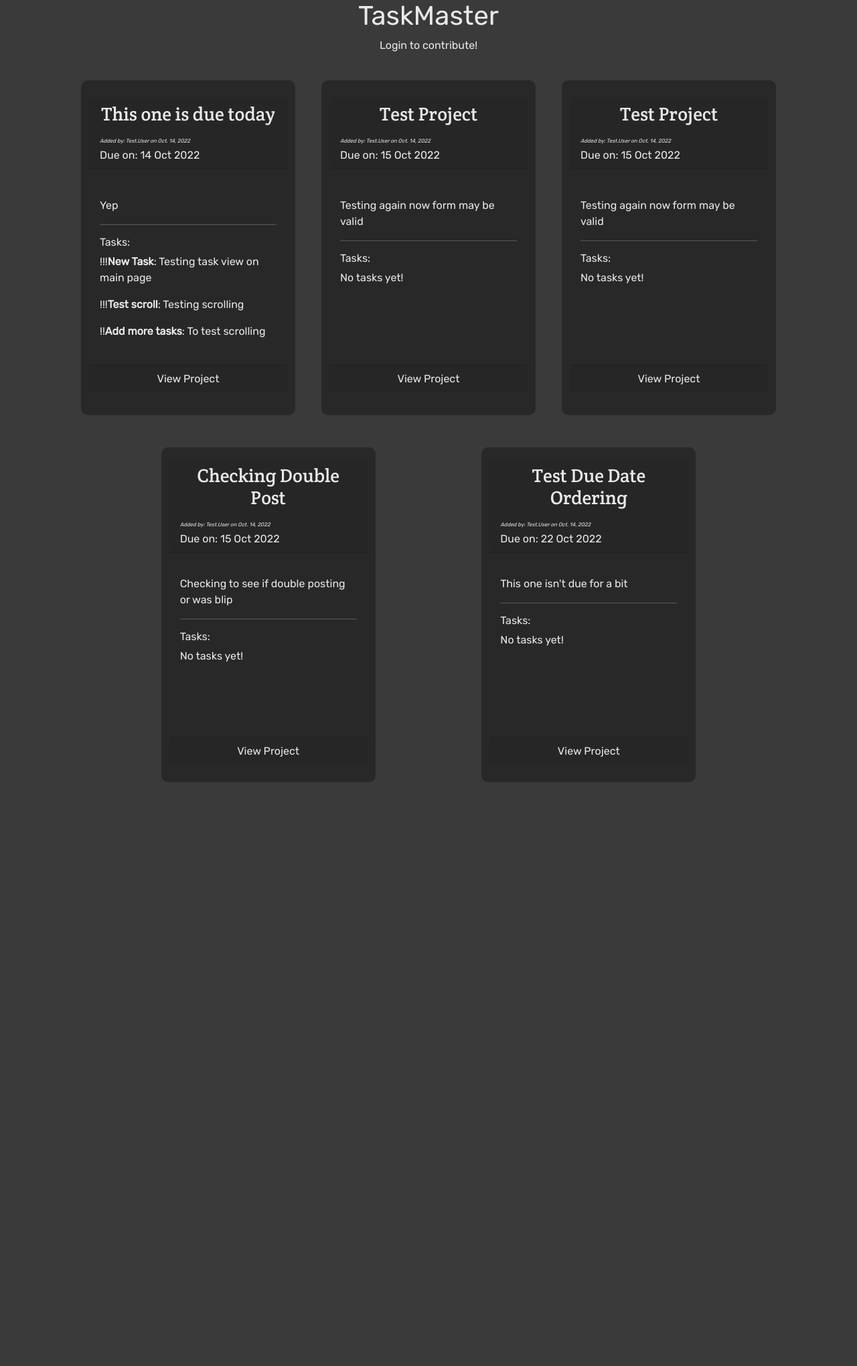
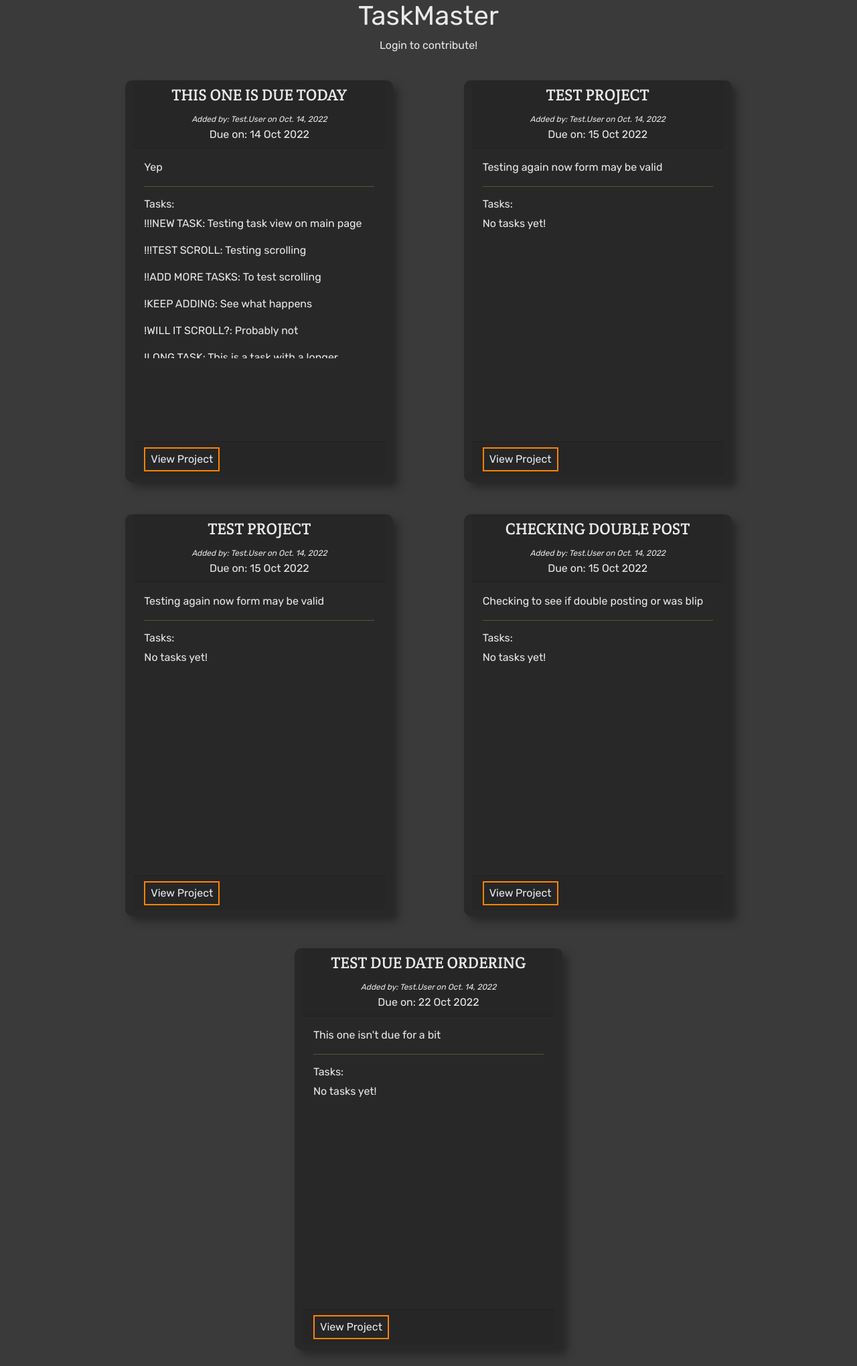
Before and after one commit to SJECollins/taskmaster, a Django app: page / in a window 1280 px wide. Shown: the part 24-2064 px from the top of the page at 67% size. Before the commit the page ends 1192 px from the top, so only its background shows below. Run offline with Django 3.2, Linux system fonts and the light colour scheme; data comes from the database, SQL or seed files in the repository; both versions use the stored data as it was after the commit; some libraries are stand-ins or nearby versions.

Commit message:
Continue styling

```diff
--- a/static/css/style.css
+++ b/static/css/style.css
@@ -25,25 +25,44 @@ body {
 
 /* Card Styling */
 
+hr {
+    color: var(--site-yellow);
+}
+
 .project-card {
-    height: 500px;
-    width: 320px;
     background-color: var(--site-black);
     border-radius: 10px;
+    box-shadow: 8px 8px 12px var(--site-black);
+}
+
+.pg-list {
+    height: 500px;
+    width: max(30vw, 320px)
 }
 
 .card-header {
 
 }
 
-.card-body {
+#task-list {
     max-height: 240px;
     overflow-y: scroll;
+}
 
+.pj-lg-body {
+    max-height: 240px;
+    overflow-y: scroll;
 }
 
 .card-footer {
 
+}
+
+/* Modal Styling*/
+.modal-content {
+    background-color: var(--site-black);
+    border-radius: 10px;
+    box-shadow: 8px 8px 12px var(--site-black);
 }
 
 /* Scrollbar Styling */
@@ -69,11 +88,50 @@ background: var(--site-orange);
 
 .headings {
     font-family: "Crete Round", serif;
+    font-size: 1.5em;
+    text-transform: uppercase;
+}
+
+.headings-sm {
+    font-size: 1.125em;
+    color: var(--site-yellow);
+}
+
+.task-title {
+    text-transform: uppercase;
 }
 
 .small-ital-text {
-    font-size: 0.5em;
+    font-size: 0.75em;
     font-style: italic;
 }
 
 /* Link and Button Styling*/
+
+a {
+    text-decoration: none;
+    color: var(--site-alt-white);
+}
+
+.prj-btn {
+    color: var(--site-alt-white);
+    background-color: transparent;
+    border: 2px solid var(--site-orange);
+    padding:  0.25em 0.5em 0.25em;
+    transition: all 0.5s ease-in-out;
+}
+
+.prj-btn:hover, .prj-btn-active {
+    color: var(--site-black);
+    background-color: var(--site-orange);
+    font-weight: 800;
+    font-style: italic;
+}
+
+/* Media Queries */
+@media (min-width: 1200px) {
+    .project-card {
+        height: 600px;
+        width: 400px;
+    }
+}
--- a/tasks/templates/tasks/task_list.html
+++ b/tasks/templates/tasks/task_list.html
@@ -1,6 +1,6 @@
 <h6>Tasks:</h6>
 {% for task in tasks %}
-<p>{{ task.priority }}<strong>{{ task.name }}</strong>: {{ task.content }}</p>
+<p>{{ task.priority }}<span class="task-title">{{ task.name }}</span>: {{ task.content }}</p>
 {% empty %}
 <p>No tasks yet!</p>
 {% endfor %}
--- a/templates/base.html
+++ b/templates/base.html
@@ -39,7 +39,7 @@
 
     <!-- Modal -->
     <div id="modal" class="modal">
-        <div id="modal-dialog" class="modal-dialog" data-hx-target="this">
+        <div id="modal-dialog" class="modal-dialog modal-lg" data-hx-target="this">
         </div>
     </div>
 
--- a/templates/index.html
+++ b/templates/index.html
@@ -4,12 +4,12 @@
 <div class="container-fluid">
         <div class="row d-flex justify-content-evenly">
             {% for project in project_list %}
-            <div class="project-card col-lg-4 col-md-6 my-4 d-flex flex-column justify-content-evenly">
-                <div class="card-header">
-                    <h3 class="headings text-center"><span class="project-title">{{ project }}</span></h3>
-                    <span class="small-ital-text text-center">Added by: {{ project.author }} on {{ project.created_on }}</span>
+            <div class="project-card pg-list col-lg-4 col-md-6 my-4 d-flex flex-column justify-content-evenly">
+                <div class="card-header text-center">
+                    <h3 class="headings"><span class="project-title">{{ project }}</span></h3>
+                    <span class="small-ital-text">Added by: {{ project.author }} on {{ project.created_on }}</span>
                     <div>
-                        <span class="text-center">Due on: {{ project.due_date|date:'d M Y' }}</span>
+                        <span>Due on: {{ project.due_date|date:'d M Y' }}</span>
                     </div>
                 </div>
                 <div class="card-body">
@@ -19,13 +19,16 @@
                         {% include 'tasks/task_list.html' %}
                     </div>
                 </div>
-                <div class="card-footer d-flex justify-content-evenly mb-2">
-                    <a data-hx-get="{% url 'tasks:project' project_id=project.id %}"
+                <div class="card-footer d-flex justify-content-between mb-2">
+                    <a class="prj-btn"
+                    data-hx-get="{% url 'tasks:project' project_id=project.id %}"
                     data-hx-target="#modal-dialog">View Project</a>
                     {% if user.is_authenticated and user == project.author %}
-                    <a data-hx-get="{% url 'tasks:edit_project' project_id=project.id %}"
+                    <a class="prj-btn"
+                    data-hx-get="{% url 'tasks:edit_project' project_id=project.id %}"
                     data-hx-target="#modal-dialog">Edit Project</a>
-                    <a href="{% url 'tasks:delete_project' project_id=project.id %}">Delete</a>
+                    <a class="prj-btn"
+                    href="{% url 'tasks:delete_project' project_id=project.id %}">Delete</a>
                     {% endif %}
                 </div>
             </div>
```
Also changed, not shown: tasks/templates/tasks/project.html (+22 -16 lines), db.sqlite3.
